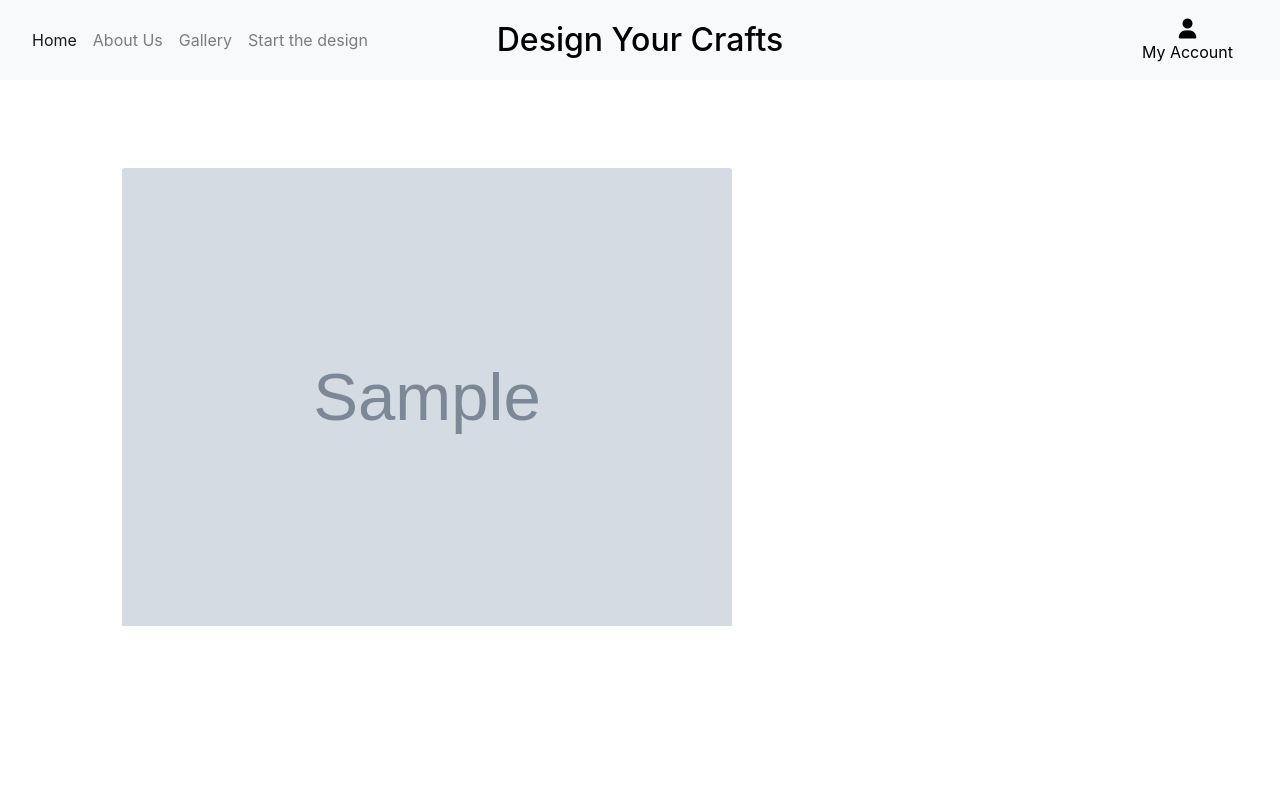
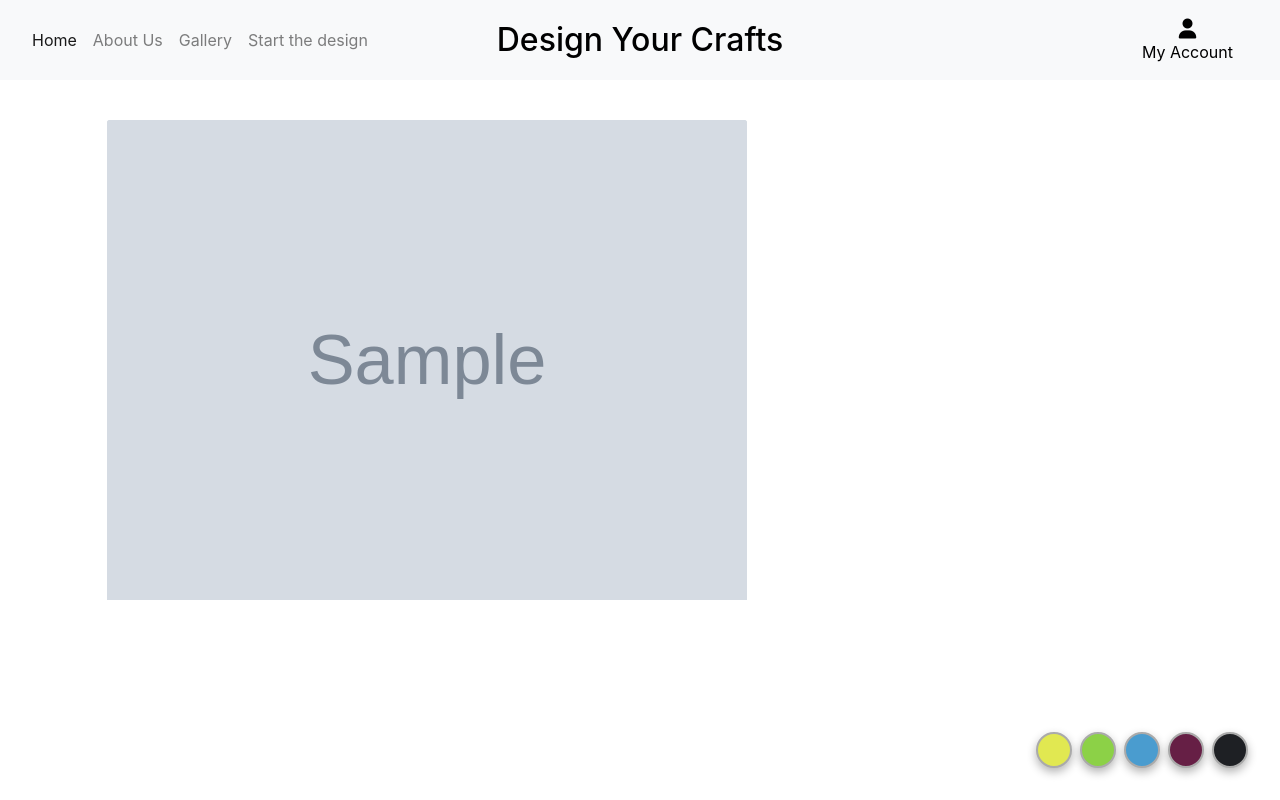
Before and after one commit to natalijabujevic0708/DesignYourCrafts, a Django app: page /products/1 in a window 1280 px wide. Run offline with Django 3.2, Linux system fonts and the light colour scheme; tables that the repository leaves empty hold one stand-in row (values such as "Sample post"); grey boxes marked "Sample" are stand-in pictures; some libraries are stand-ins or nearby versions.

Commit message:
Add new content to the pages with products
Create a layout with the image of the product, svg and the selection of colours to change

```diff
--- a/products/templates/products/design_product.html
+++ b/products/templates/products/design_product.html
@@ -1,24 +1,47 @@
 {% extends "base.html" %}
 {% load static %}
-
-{% block page_header %}
-<div class="container header-container">
-    <div class="row">
-        <div class="col"></div>
-    </div>
-</div>
-{% endblock %}
 
 {% block content %}
 <div class="container-fluid product_design_container">
     <div class="row">
-        <div class="col-12 col-md-8 offset-md-2 col-lg-6 offset-lg-1">
-            <div class="image-container my-5">
-                <a href="{{ product.image.url }}" target="_blank">
-                    <img class="card-img-top img-fluid" src="{{ product.image.url }}" alt="{{ product.name }}">
-                </a>
-            </div>
+        <div id="container" class="col-12 col-md-8 offset-md-2 col-lg-6 offset-lg-1">
+            <svg id="product-svg" xmlns="http://www.w3.org/2000/svg" xmlns:xlink="http://www.w3.org/1999/xlink"
+                version="1.1" preserveAspectRatio="xMidYMid meet"
+                viewBox="0 0 {{ product.viewBox_width }} {{ product.viewBox_height }}" width="{{ product.svg_width }}"
+                height="{{ product.svg_height }}">
+                <defs>
+                    <path d="{{ product.svg_path }}" id="{{ product.svg_id }}" />
+                </defs>
+                <g>
+                    <g>
+                        <g>
+                            <g>
+                                <use id="product-shape" xlink:href="#{{ product.svg_id }}" opacity="1" stroke="#000000"
+                                    stroke-width="0" />
+                            </g>
+                        </g>
+                    </g>
+                </g>
+            </svg>
+            <img id="background-image" class="card-img-top img-fluid" src="{{ product.image.url }}"
+                alt="{{ product.name }}">
+            {% if product.image_lock %}
+            <img id="lock_image" class="card-img-top img-fluid" src="{{ product.image_lock.url }}"
+                alt="Lock">
+            {% endif %}
+
         </div>
     </div>
 </div>
+</div>
+<div class="colors">
+    <div class="color" style="background-color: #e1e851" data-hex="#e1e851"></div>
+    <div class="color" style="background-color: #8cd147" data-hex="#8cd147"></div>
+    <div class="color" style="background-color: #4a9ccf" data-hex="#4a9ccf"></div>
+    <div class="color" style="background-color: #661f45" data-hex="#661f45"></div>
+    <div class="color" style="background-color: #1e2024" data-hex="#1e2024"></div>
+</div>
 {% endblock %}
+{% block postloadjs %}
+<script src="{% static 'js/design.js' %}"></script>
+{% endblock %}
--- a/products/templates/products/products.html
+++ b/products/templates/products/products.html
@@ -11,12 +11,6 @@
 
 {% block content %}
 <div class="container">
-    <div class="row">
-        <div class="col text-center mt-3">
-            <h2 class="logo-font">Products</h2>
-            <hr class="w-50 mb-1">
-        </div>
-    </div>
     <div class="row">
         <div class="product-container col-10 offset-1">
             <div class="row mt-1 mb-2"></div>
--- a/static/css/base.css
+++ b/static/css/base.css
@@ -1,12 +1,72 @@
-.home_hero{
-    background: url('/media/welcome_photo.jpg') no-repeat center center;
-    background-size: cover;
-    height: 100vh;
-    width: 100vw;
+/*---------------------------- General style */
+
+body, html {
+  margin: 0;
+  padding: 0;
+  height: 100%;
+  width: 100%;
 }
+
 .text_black {
-    color: black;
+  color: black;
 }
-.product_design_container{
-    padding-top: 15vh;
+
+/*---------------------------- index.html */
+
+.home_hero {
+  background: url('/media/welcome_photo.jpg') no-repeat center center;
+  background-size: cover;
+  height: 100vh;
+  width: 100vw;
 }
+
+/*---------------------------- design_product.html */
+
+.product_design_container, .product-container {
+  padding-top: 15vh;
+}
+
+*, *:before, *:after {
+  box-sizing: border-box;
+}
+
+#container {
+  position: relative;
+}
+#lock_image{
+  z-index: 3;
+}
+#product-svg {
+  z-index: 2;
+  mix-blend-mode: multiply;
+}
+
+#product-shape {
+  fill: #DBED64;
+}
+
+#background-image, #product-svg, #lock_image {
+  position: absolute;
+  top: 0;
+  left: 0;
+  width: 100%;
+  height: auto;
+}
+
+.colors {
+  display: flex;
+  position: fixed;
+  bottom: 2em;
+  right: 2em;
+  z-index: 3;
+}
+
+.color {
+  height: 36px;
+  width: 36px;
+  margin-left: 0.5em;
+  border-radius: 18px;
+  box-shadow: 0px 4px 10px rgba(0, 0, 0, 0.3);
+  border: 2px solid #aaa;
+  cursor: pointer;
+}
```
